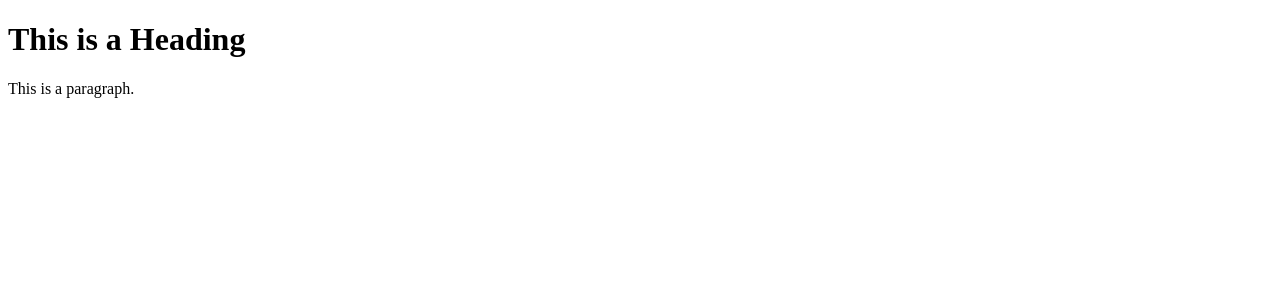
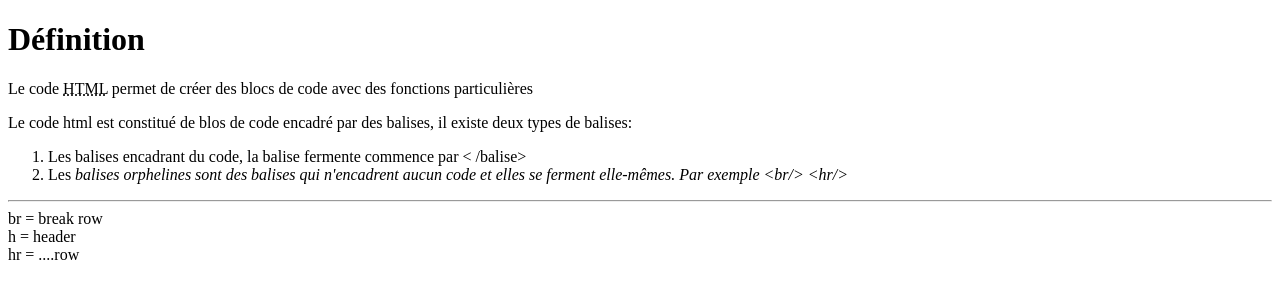
Before and after one commit to rockleebg/boxing-club, a plain HTML site: page index.html in a window 1280 px wide. Drawn offline with Linux system fonts and the light colour scheme.

Commit message:
Update index.html

```diff
--- a/index.html
+++ b/index.html
@@ -5,8 +5,17 @@
   </head>
  <body>
 
-    <h1>This is a Heading</h1>
-    <p>This is a paragraph.</p>
+   <h1>Définition</h1>
+   <p>Le code <abbr title="HyperText Markup Langage">HTML</abbr> permet de créer des blocs de code avec des        fonctions particulières </p>
+   <p>Le code html est constitué de blos de code encadré par des balises, il existe deux types de balises:</p>
+   	<ol>
+     <li>Les balises encadrant du code, la balise fermente commence par &lt; /balise&gt;</li>
+     <li>Les <dfn>balises orphelines sont des balises qui n'encadrent aucun code et elles se ferment elle-mêmes. Par exemple &lt;br/&gt; &lt;hr/&gt;</dfn></li>
+   	</ol>
+    <hr/>
 
+br = break row <br/>
+h = header <br/>
+hr = ....row
  </body>
 </html>
```
Lines whose indentation alone changed are shown as unchanged.
